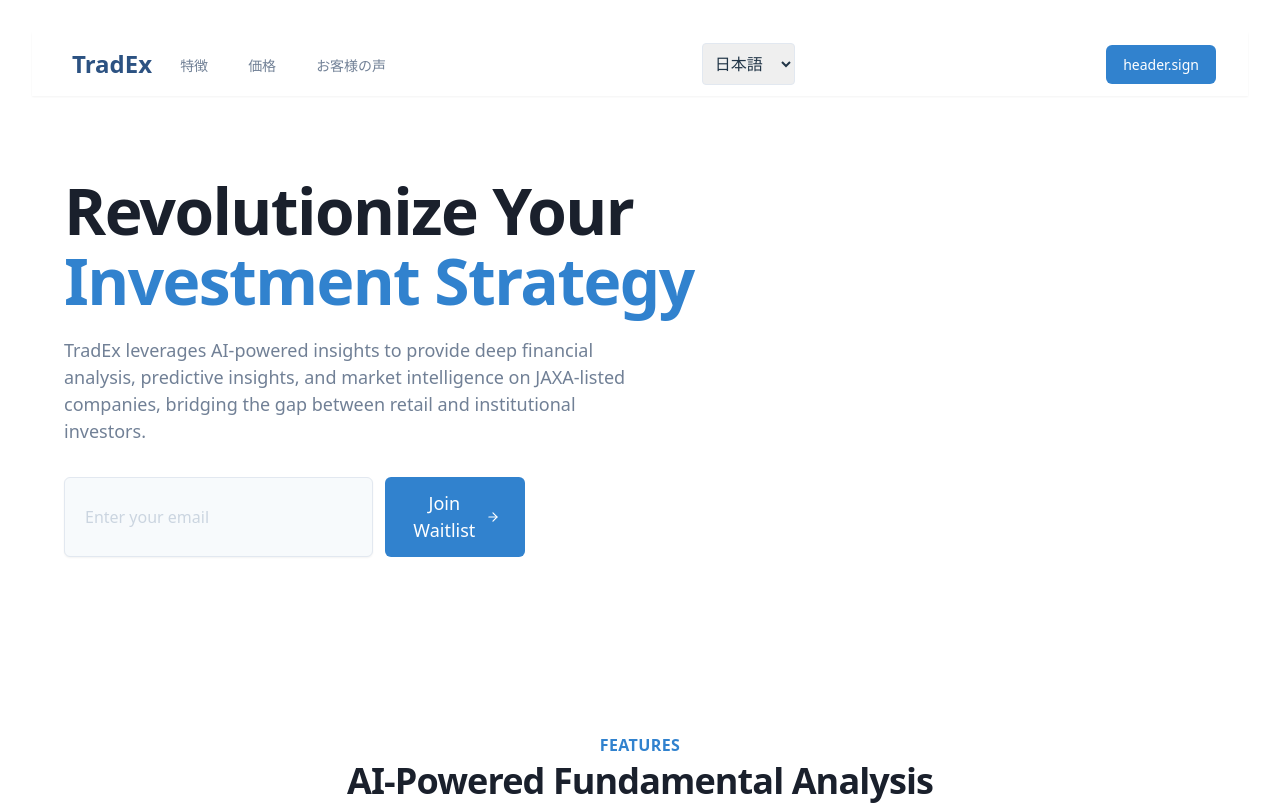
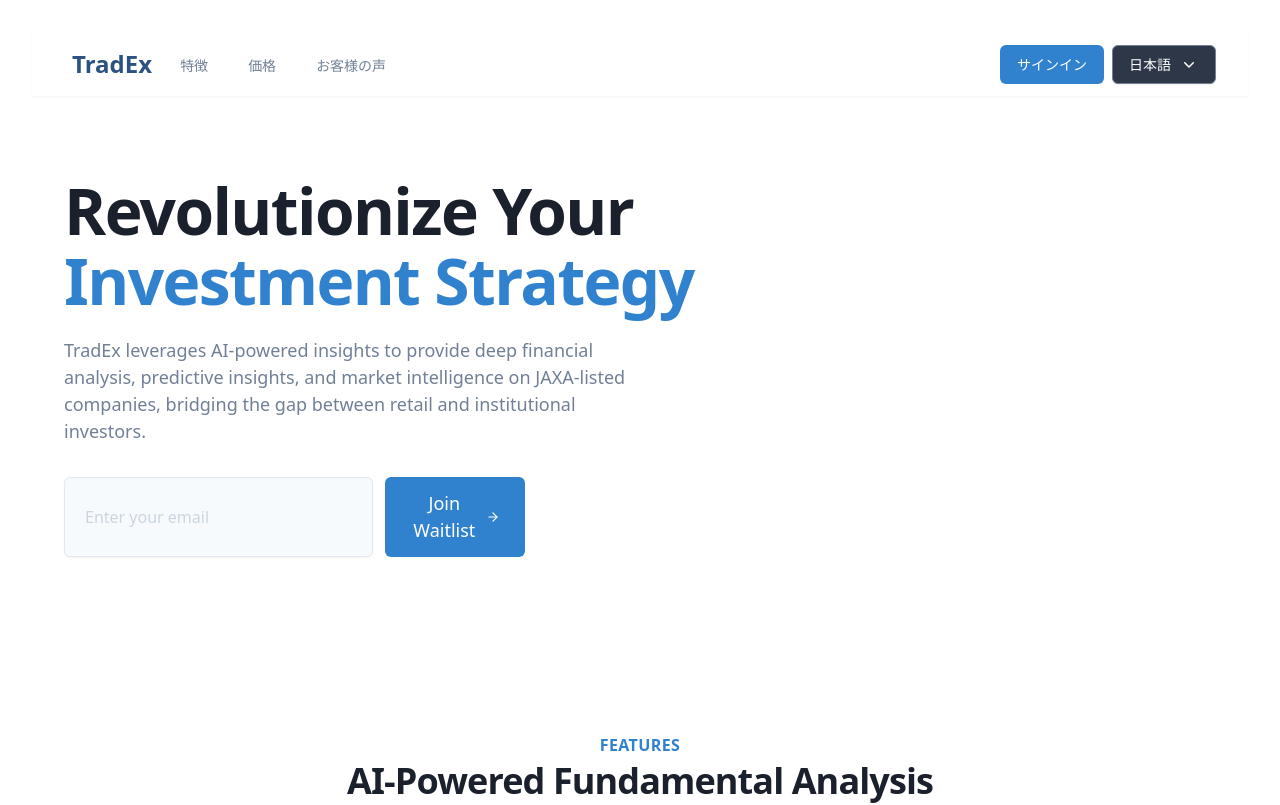
Before and after one commit to builders-weekend-tradex/tradex-frontend, a React (Vite) app: page / in a window 1280 px wide. Shown: the top 805 px of the page. Built offline with nearby package versions, Linux system fonts and the light colour scheme.

Commit message:
feat: use headless ui for a custom select element for langauge select.

```diff
--- a/package.json
+++ b/package.json
@@ -10,6 +10,8 @@
     "preview": "vite preview"
   },
   "dependencies": {
+    "@headlessui/react": "^2.2.0",
+    "@heroicons/react": "^2.2.0",
     "i18next": "^24.2.2",
     "lucide-react": "^0.476.0",
     "react": "^19.0.0",
--- a/src/components/language/LanguageSelector.tsx
+++ b/src/components/language/LanguageSelector.tsx
@@ -1,44 +1,62 @@
-import React, { useEffect, useState, useMemo } from "react";
+import {
+  Menu,
+  Transition,
+  MenuButton,
+  MenuItems,
+  MenuItem,
+} from "@headlessui/react";
+import { Fragment, useState } from "react";
 import { useTranslation } from "react-i18next";
+import { ChevronDownIcon } from "@heroicons/react/20/solid";
 
 const LanguageSelector: React.FC = () => {
   const { i18n } = useTranslation();
-
-  const [language, setLanguage] = useState<string>(
+  const [selectedLang, setSelectedLang] = useState(
     i18n.resolvedLanguage ?? "en"
   );
 
-  useEffect(() => {
-    setLanguage(i18n.resolvedLanguage ?? "en");
-  }, [i18n.resolvedLanguage]);
+  const languages = [
+    { code: "en", label: "English" },
+    { code: "ja", label: "日本語" },
+  ];
 
-  const changeLanguage = (event: React.ChangeEvent<HTMLSelectElement>) => {
-    i18n.changeLanguage(event.target.value);
+  const changeLanguage = (code: string) => {
+    i18n.changeLanguage(code);
+    setSelectedLang(code);
   };
 
-  const languageOptions = useMemo(
-    () => [
-      { code: "en", label: "English" },
-      { code: "ja", label: "日本語" },
-    ],
-    []
-  );
+  return (
+    <Menu as="div" className="relative inline-block text-left">
+      <div>
+        <MenuButton className="inline-flex w-full justify-between items-center px-4 py-2 text-sm font-medium text-white bg-gray-800 border border-gray-600 rounded-md shadow-sm hover:bg-gray-700 focus:outline-none focus:ring-2 focus:ring-offset-2 focus:ring-gray-500">
+          {languages.find((lang) => lang.code === selectedLang)?.label}
+          <ChevronDownIcon className="w-5 h-5 ml-2" />{" "}
+        </MenuButton>
+      </div>
 
-  return (
-    <div>
-      <select
-        id="language-select"
-        value={language}
-        onChange={changeLanguage}
-        className="p-2 border rounded"
+      <Transition
+        as={Fragment}
+        enter="transition ease-out duration-100"
+        enterFrom="transform opacity-0 scale-95"
+        enterTo="transform opacity-100 scale-100"
+        leave="transition ease-in duration-75"
+        leaveFrom="transform opacity-100 scale-100"
+        leaveTo="transform opacity-0 scale-95"
       >
-        {languageOptions.map(({ code, label }) => (
-          <option key={code} value={code}>
-            {label}
-          </option>
-        ))}
-      </select>
-    </div>
+        <MenuItems className="absolute right-0 mt-2 w-36 origin-top-right bg-white divide-y divide-gray-100 rounded-md shadow-lg ring-1 ring-black ring-opacity-5 focus:outline-none">
+          {languages.map(({ code, label }) => (
+            <MenuItem
+              as="button"
+              key={code}
+              onClick={() => changeLanguage(code)}
+              className="group flex w-full px-4 py-2 text-sm text-gray-700 hover:bg-gray-100"
+            >
+              {label}
+            </MenuItem>
+          ))}
+        </MenuItems>
+      </Transition>
+    </Menu>
   );
 };
 
--- a/src/components/layout/Header.tsx
+++ b/src/components/layout/Header.tsx
@@ -35,13 +35,11 @@
               </a>
             </div>
           </div>
-          <div className="flex items-center">
+          <div className="flex items-center gap-2">
+            <button className="bg-blue-600 hover:bg-blue-700 text-white px-4 py-2 rounded-md text-sm font-medium">
+              {t("header.sign-in")}
+            </button>
             <LanguageSwitcher />
-          </div>
-          <div className="flex items-center">
-            <button className="bg-blue-600 hover:bg-blue-700 text-white px-4 py-2 rounded-md text-sm font-medium">
-              {t("header.sign")}
-            </button>
           </div>
         </div>
       </div>
```
Also changed, not shown: 1 other file (tests, documents, lock files or other folders).
